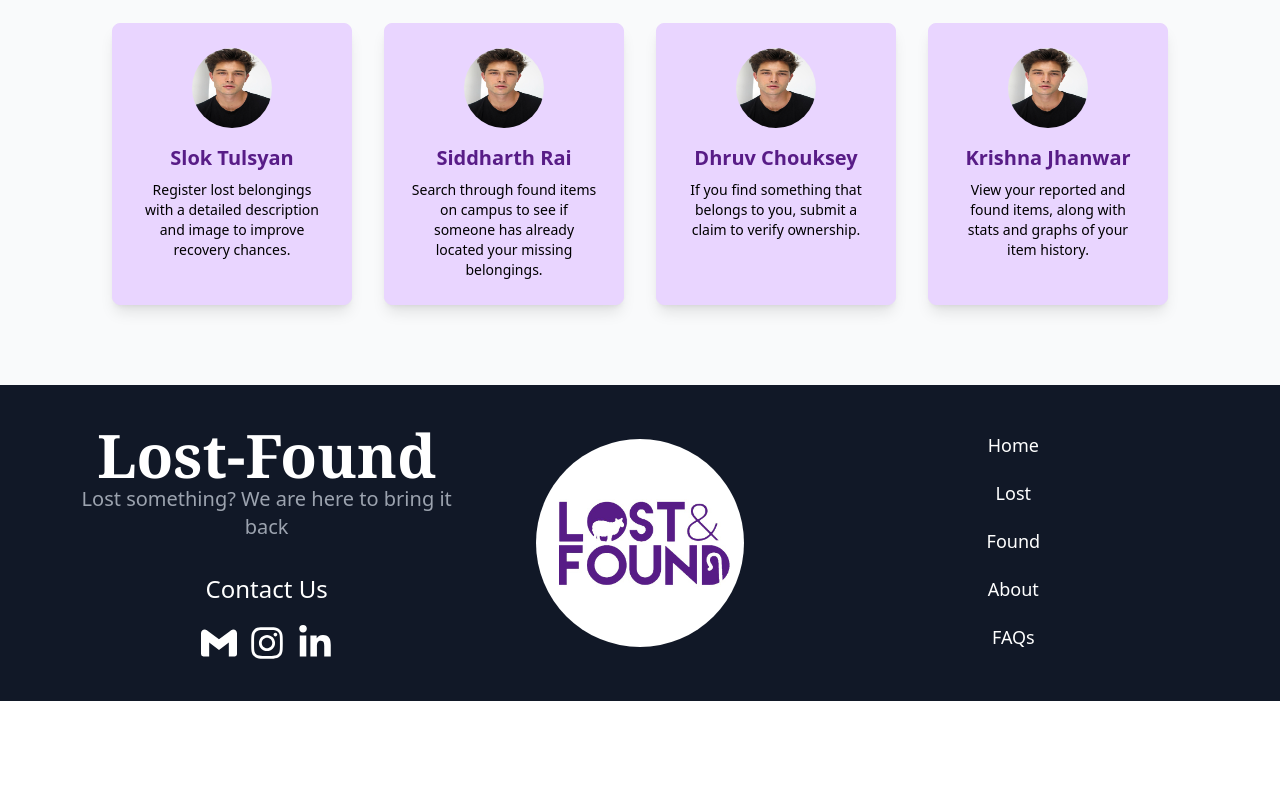
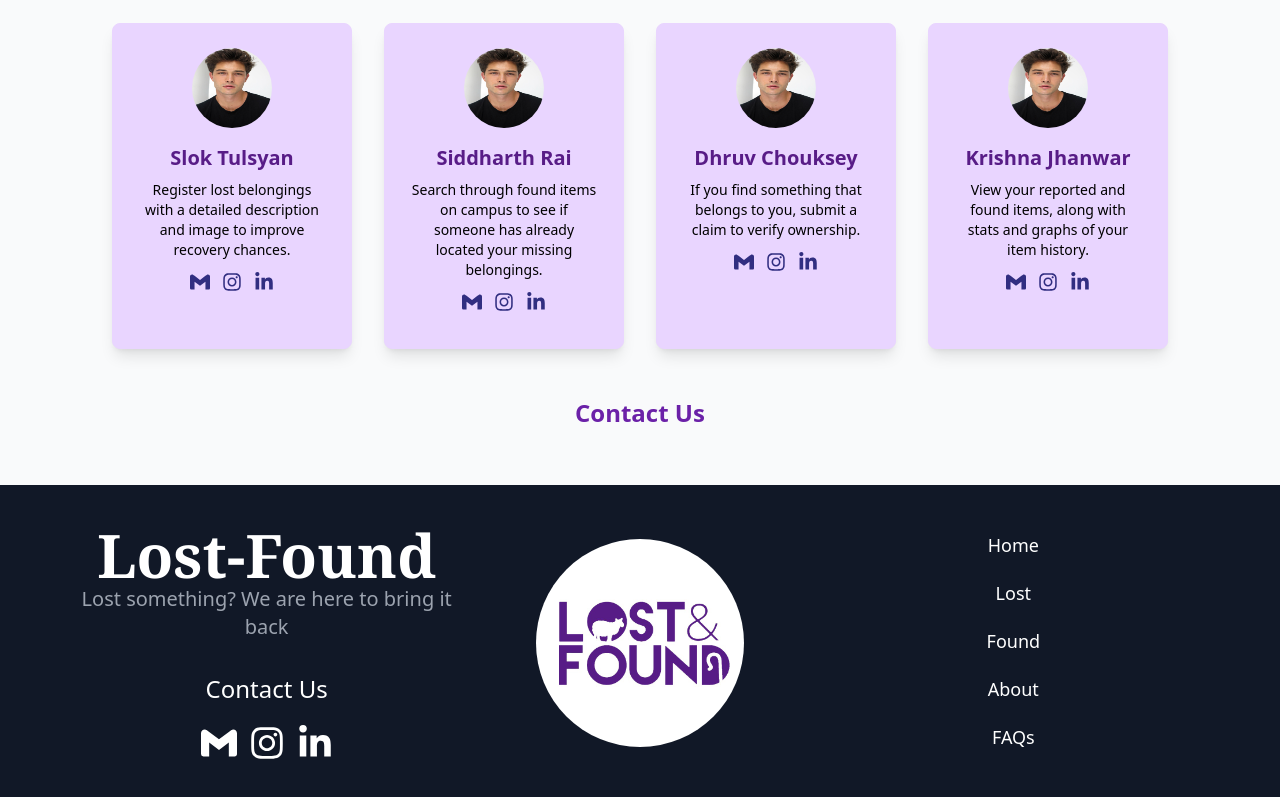
Before and after one commit to krishnaj01/404NotFound_AutomatexHackathon_Meraz5.0, a React (Vite) app in the folder frontend/lost-found/: page /about in a window 1280 px wide. Shown: the part 775-1572 px from the top of the page. Before the commit the page ends 1476 px from the top, so only its background shows below. Built offline with nearby package versions, Linux system fonts and the light colour scheme; no server answers.

Commit message:
changes in about us page

```diff
--- a/frontend/lost-found/src/components/custom/About.jsx
+++ b/frontend/lost-found/src/components/custom/About.jsx
@@ -1,4 +1,7 @@
 import React from 'react';
+import { FaInstagram } from "react-icons/fa";
+import { SiGmail } from "react-icons/si";
+import { FaLinkedinIn } from "react-icons/fa";
 import Footer from './Footer';
 import LandingHeader from './LandingHeader';
 
@@ -44,29 +47,52 @@ const About = () => {
 
 
             <section className="mb-12">
-            <h2 className="text-2xl font-semibold text-purple-800 text-center mb-6">Developers</h2>
+                <h2 className="text-2xl font-semibold text-purple-800 text-center mb-6">Developers</h2>
                 <div className="flex flex-wrap justify-center gap-8">
                     <div className="bg-purple-200 rounded-lg shadow-lg p-6 w-60 text-center border border-purple-200 transform transition-all duration-300 ease-in-out hover:scale-105 hover:shadow-2xl hover:shadow-purple-700">
                         <img src="/pfp.jpg" alt="Report Lost Items Icon" className="w-20 h-20 mx-auto mb-4 rounded-full" />
                         <h3 className="text-xl font-semibold text-purple-900 mb-2">Slok Tulsyan</h3>
                         <p className="text-sm text-black">Register lost belongings with a detailed description and image to improve recovery chances.</p>
+                        <div className="flex justify-center gap-3 text-xl my-3">
+                            <a href="mailto:slokt@iitbhilai.ac.in"><SiGmail className='hover:text-red-500' /></a>
+                            <a href=""><FaInstagram className='hover:text-purple-500' /></a>
+                            <a href=""><FaLinkedinIn className='hover:text-blue-600' /></a>
+                        </div>
                     </div>
                     <div className="bg-purple-200 rounded-lg shadow-lg p-6 w-60 text-center border border-purple-200 transform transition-all duration-300 ease-in-out hover:scale-105 hover:shadow-2xl hover:shadow-purple-700">
                         <img src="/pfp.jpg" alt="Browse Found Items Icon" className="w-20 h-20 mx-auto mb-4 rounded-full" />
                         <h3 className="text-xl font-semibold text-purple-900 mb-2">Siddharth Rai</h3>
                         <p className="text-sm text-black">Search through found items on campus to see if someone has already located your missing belongings.</p>
+                        <div className="flex justify-center gap-3 text-xl my-3">
+                            <a href="mailto:siddharthp@iitbhilai.ac.in"><SiGmail className='hover:text-red-500' /></a>
+                            <a href=""><FaInstagram className='hover:text-purple-500' /></a>
+                            <a href=""><FaLinkedinIn className='hover:text-blue-600' /></a>
+                        </div>
                     </div>
                     <div className="bg-purple-200 rounded-lg shadow-lg p-6 w-60 text-center border border-purple-200 transform transition-all duration-300 ease-in-out hover:scale-105 hover:shadow-2xl hover:shadow-purple-700">
                         <img src="/pfp.jpg" alt="Claim Items Securely Icon" className="w-20 h-20 mx-auto mb-4 rounded-full" />
                         <h3 className="text-xl font-semibold text-purple-900 mb-2">Dhruv Chouksey</h3>
                         <p className="text-sm text-black">If you find something that belongs to you, submit a claim to verify ownership.</p>
+                        <div className="flex justify-center gap-3 text-xl my-3">
+                            <a href="mailto:dhruvc@iitbhilai.ac.in"><SiGmail className='hover:text-red-500' /></a>
+                            <a href=""><FaInstagram className='hover:text-purple-500' /></a>
+                            <a href=""><FaLinkedinIn className='hover:text-blue-600' /></a>
+                        </div>
                     </div>
                     <div className="bg-purple-200 rounded-lg shadow-lg p-6 w-60 text-center border border-purple-200 transform transition-all duration-300 ease-in-out hover:scale-105 hover:shadow-2xl hover:shadow-purple-700">
                         <img src="/pfp.jpg" alt="User Dashboard Icon" className="w-20 h-20 mx-auto mb-4 rounded-full" />
                         <h3 className="text-xl font-semibold text-purple-900 mb-2">Krishna Jhanwar</h3>
                         <p className="text-sm text-black">View your reported and found items, along with stats and graphs of your item history.</p>
+                        <div className="flex justify-center gap-3 text-xl my-3">
+                            <a href="mailto:krishnaj@iitbhilai.ac.in"><SiGmail className='hover:text-red-500' /></a>
+                            <a href="https://www.instagram.com/krishna_jhanwar01/"><FaInstagram className='hover:text-purple-500' /></a>
+                            <a href="https://www.linkedin.com/in/krishna-jhanwar-498022290/"><FaLinkedinIn className='hover:text-blue-600' /></a>
+                        </div>
                     </div>
                 </div>
+            </section>
+            <section>
+                <h2 className="text-2xl font-semibold text-purple-800 text-center mb-6">Contact Us</h2>
             </section>
 
 
--- a/frontend/lost-found/src/components/custom/Faqs.jsx
+++ b/frontend/lost-found/src/components/custom/Faqs.jsx
@@ -9,8 +9,8 @@ import {
 const Faqs = () => {
   return (
     <>
-      <div>
-        <h1 className="font-bold text-3xl text-purple-900 text-center mb-10 mt-10">
+      <section>
+        <h1 className="font-bold text-3xl text-purple-900 text-center mb-10 mt-10 mx-5">
           Frequently Asked Questions (FAQs)
         </h1>
         <div className="mx-12 sm:mx-24 lg:mx-96 mb-20">
@@ -65,8 +65,8 @@ const Faqs = () => {
             </AccordionItem>
           </Accordion>
         </div>
-      </div>
-      <div>
+      </section>
+      <section>
         <h1 className="font-bold text-3xl text-purple-900 text-center mb-10 mt-10">
           Guidelines
         </h1>
@@ -80,7 +80,7 @@ const Faqs = () => {
             <li className="mb-5"><strong>Report Sensitive or Prohibited Items Properly:</strong> For items like keys to restricted areas or sensitive documents, follow the college's designated protocol for returning these items.</li>
           </ul>
         </div>
-      </div>
+      </section>
     </>
   );
 };
--- a/frontend/lost-found/src/components/custom/Footer.jsx
+++ b/frontend/lost-found/src/components/custom/Footer.jsx
@@ -7,7 +7,7 @@ import { Button } from '../ui/button';
 const Footer = () => {
     const user = localStorage.getItem("user");
   return (
-    <div className='bg-gray-900 text-white py-10 px-20 grid grid-cols-1 md:grid-cols-2 lg:grid-cols-3 text-center'>
+    <footer className='bg-gray-900 text-white py-10 px-20 grid grid-cols-1 md:grid-cols-2 lg:grid-cols-3 text-center'>
 
       {/* Div 1: Visible on all screen sizes */}
       <div className='flex flex-col items-center justify-center'>
@@ -68,7 +68,7 @@ const Footer = () => {
             </>
         )}
       </div>
-    </div>
+    </footer>
   )
 }
 
--- a/frontend/lost-found/src/components/custom/Header.jsx
+++ b/frontend/lost-found/src/components/custom/Header.jsx
@@ -3,7 +3,7 @@ import React from 'react';
 
 function Header() {
   return (
-    <div className="relative w-full h-[300px] sm:h-[350px] md:h-[400px] bg-gray-200 mb-4 rounded-xl shadow-lg">
+    <header className="relative w-full h-[300px] sm:h-[350px] md:h-[400px] bg-gray-200 mb-4 rounded-xl shadow-lg">
       <img
         src="./Campus.jpg" // replace with your actual background image path
         alt="Building"
@@ -16,7 +16,7 @@ function Header() {
           className="w-32 h-32 sm:w-36 sm:h-36 md:w-40 md:h-40 lg:w-44 lg:h-44 rounded-full"
         />
       </div>
-    </div>
+    </header>
   );
 }
 
--- a/frontend/lost-found/src/components/custom/Landing.jsx
+++ b/frontend/lost-found/src/components/custom/Landing.jsx
@@ -81,7 +81,7 @@ const Landing = () => {
 
   return (
     <>
-      <div className="flex items-center mx-24 md:mx-48 gap-5 flex-col-reverse xl:flex-row">
+      <header className="flex items-center mx-24 md:mx-48 gap-5 flex-col-reverse xl:flex-row">
         <div className="flex flex-col items-center gap-9 mb-16">
           <h1 className="font-extrabold text-[60px] text-center mt-16">
             <div className="text-[#b542da]">Lost Something ?</div> We are here
@@ -131,8 +131,8 @@ const Landing = () => {
           </Dialog>
         </div>
         <img src="./lost-found.jpg" className="w-80 rounded-full"></img>
-      </div>
-      <div className="bg-gray-200 flex px-12 sm:px-24 md:px-48 p-10 flex-col xl:flex-row gap-5 justify-between mb-20 mx-12 sm:mx-24 md:mx-48 rounded-xl items-center">
+      </header>
+      <main className="bg-gray-200 flex px-12 sm:px-24 md:px-48 p-10 flex-col xl:flex-row gap-5 justify-between mb-20 mx-12 sm:mx-24 md:mx-48 rounded-xl items-center">
         <div>
           <Card>
             <div className="flex flex-col md:flex-row items-center text-6xl gap-3 text-purple-900 border p-5 rounded-lg hover:shadow-lg hover:scale-105 transition-all hover:border-purple-600 hover:bg-purple-200">
@@ -163,10 +163,10 @@ const Landing = () => {
             </div>
           </Card>
         </div>
-      </div>
+      </main>
       <div className="bg-black h-1 mx-24 mb-20">.</div>
       <h1 className="font-bold text-3xl text-center mb-10">How to start ?</h1>
-      <div className="flex justify-center flex-col xl:flex-row gap-32 mx-12 sm:mx-24 md:mx-56 mb-20">
+      <section className="flex justify-center flex-col xl:flex-row gap-32 mx-12 sm:mx-24 md:mx-56 mb-20">
         <Card className="flex flex-col justify-center items-center gap-5 p-5 pt-10 hover:shadow-lg hover:scale-105 transition-all hover:border-purple-600">
           <div className="p-3 text-5xl rounded-full bg-purple-900 text-white">
             <TiUserAdd />
@@ -188,11 +188,11 @@ const Landing = () => {
             their rightful owners. Let’s reunite lost items with their owners!"
           </p>
         </Card>
-      </div>
+      </section>
       <h1 className="font-bold text-3xl text-center mb-10">
         Frequently Asked Questions (FAQs)
       </h1>
-      <div className="mx-12 sm:mx-24 lg:mx-96 mb-20">
+      <section className="mx-12 sm:mx-24 lg:mx-96 mb-20">
         <Accordion type="single" collapsible>
           <AccordionItem value="item-1" className="mb-3 pb-3 ">
             <AccordionTrigger className="hover:text-purple-600">
@@ -243,7 +243,7 @@ const Landing = () => {
             </AccordionContent>
           </AccordionItem>
         </Accordion>
-      </div>
+      </section>
     </>
   );
 };
--- a/frontend/lost-found/src/components/custom/LandingHeader.jsx
+++ b/frontend/lost-found/src/components/custom/LandingHeader.jsx
@@ -72,7 +72,7 @@ const LandingHeader = () => {
   return (
     <>
       {/* Div 1: Visible on small screens, hidden on medium and larger screens */}
-      <div className="hidden md:block">
+      <header className="hidden md:block">
         {!user ? (
           <div className="p-3 shadow-sm flex justify-between items-center px-5">
             <a href="/">
@@ -172,10 +172,10 @@ const LandingHeader = () => {
             </DialogHeader>
           </DialogContent>
         </Dialog>
-      </div>
+      </header>
 
       {/* Div 2: Hidden on small screens, visible on medium and larger screens */}
-      <div className="block md:hidden">
+      <header className="block md:hidden">
         {!user ? (
           <div className="p-3 shadow-sm flex justify-between items-center px-5">
             <a href="/">
@@ -261,7 +261,7 @@ const LandingHeader = () => {
             </Popover>
           </div>
         )}
-        </div>
+      </header>
     </>
 
   );
```
Lines whose indentation alone changed are shown as unchanged.
